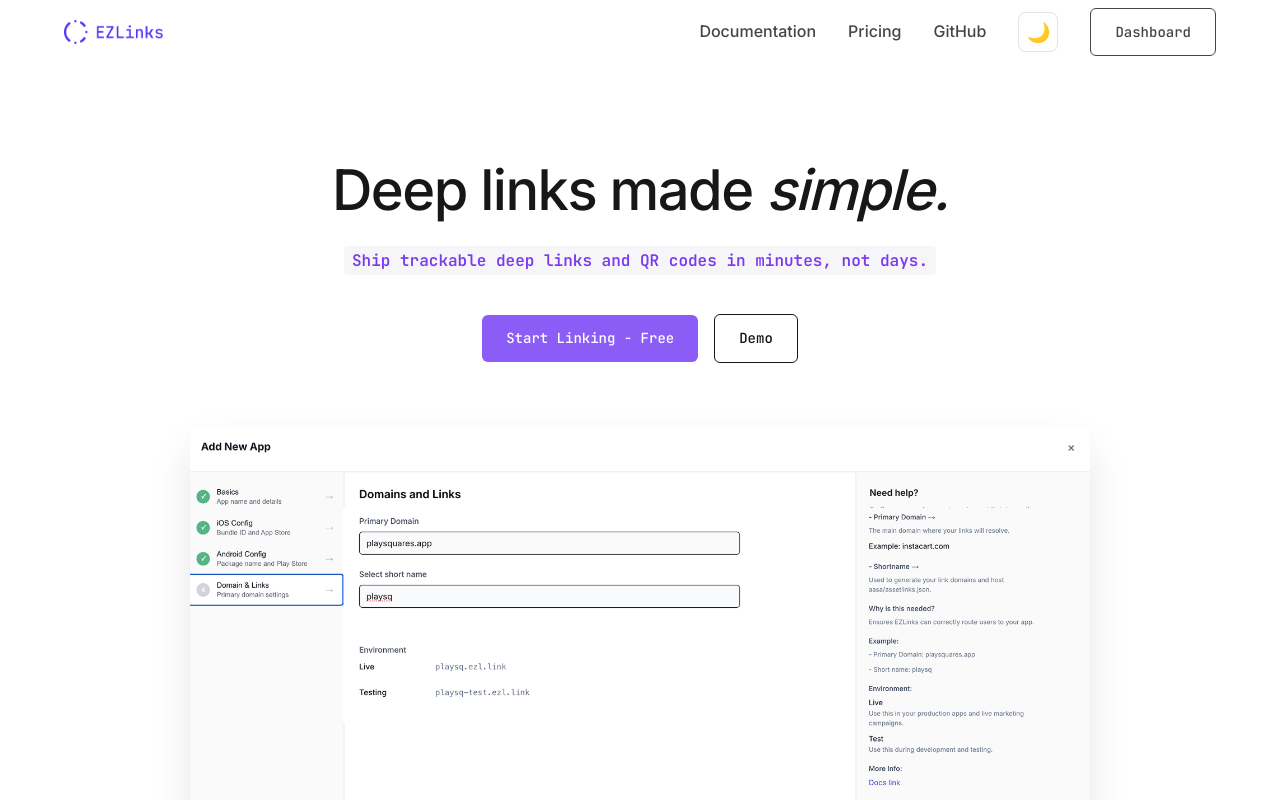
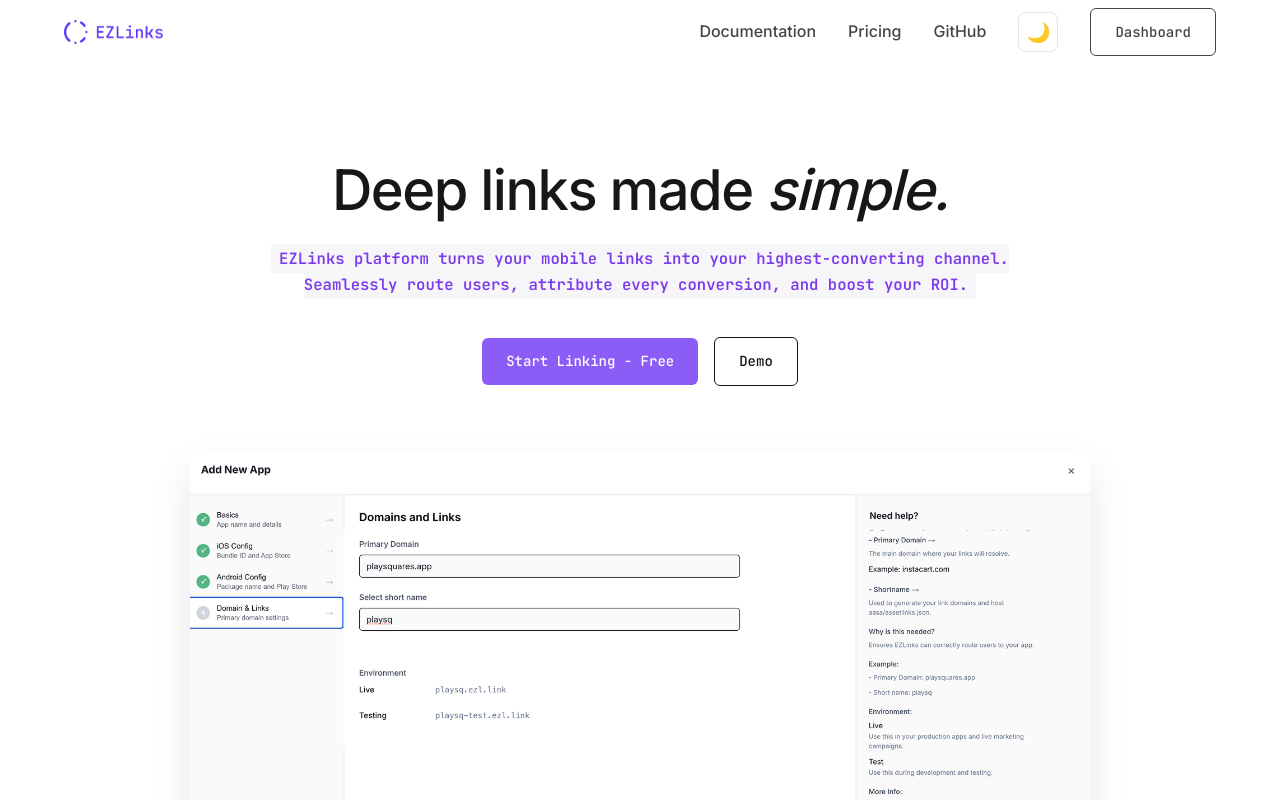
Before and after one commit to GetEZLinks/ezlinks-marketing, a Next.js app: page / in a window 1280 px wide. Shown: the top 800 px of the page. Built offline with nearby package versions, Linux system fonts and the light colour scheme.

Commit message:
Changed hero subheadline

```diff
--- a/src/components/Hero/Hero.module.scss
+++ b/src/components/Hero/Hero.module.scss
@@ -38,7 +38,6 @@
 }
 
 .subtitle {
-  font-size: 1.125rem;
   color: var(--woodsmoke-600);
   margin: auto;
   margin-bottom: 2.5rem;
@@ -48,7 +47,8 @@
     background: var(--bg-secondary);
     padding: 0.25rem 0.5rem;
     border-radius: 4px;
-    font-size: 1rem;
+    // font-size: 1rem;
+    font-size: 0.975rem;
     font-weight: 600;
   }
 
--- a/src/components/Hero/Hero.tsx
+++ b/src/components/Hero/Hero.tsx
@@ -19,7 +19,10 @@ export default function Hero() {
           </h1>
 
           <p className={styles.subtitle}>
-            <code>Ship trackable deep links and QR codes in minutes, not days.</code>
+            {/* <code>Ship trackable deep links and QR codes in minutes, not days.</code> */}
+            <code>
+              EZLinks platform turns your mobile links into your highest-converting channel. Seamlessly route users, attribute every conversion, and boost your ROI.
+            </code>
           </p>
 
           <div className={styles.cta}>
```
